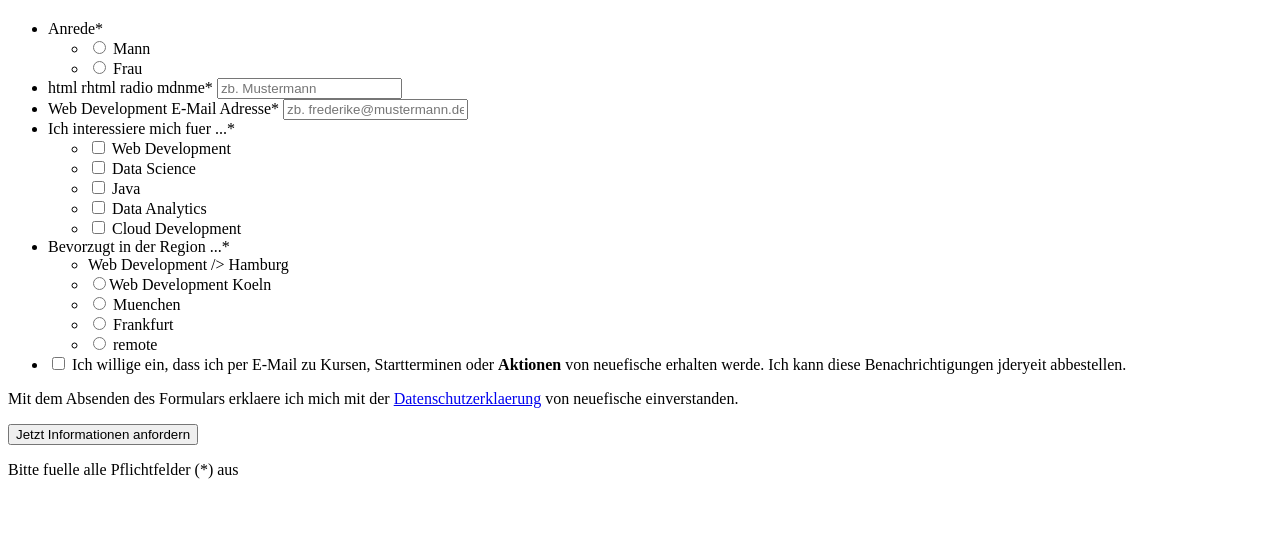
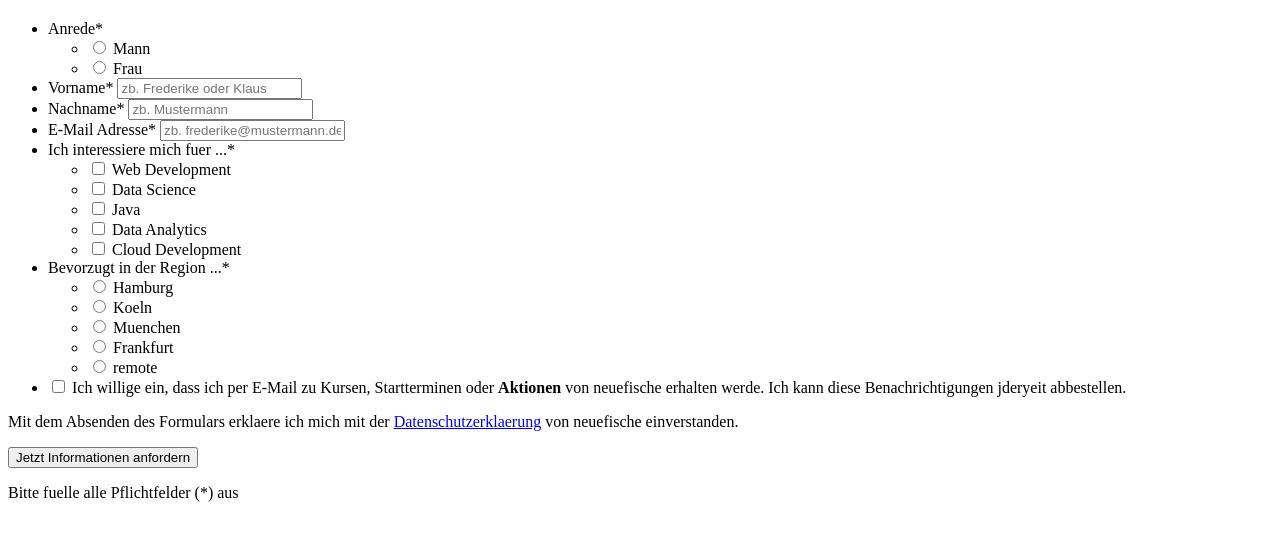
Before and after one commit to F-Kirchhoff/nf-neueFischeForm, a plain HTML site: page index.html in a window 1280 px wide. Shown: the part 60-600 px from the top of the page. Drawn offline with Linux system fonts and the light colour scheme.

Commit message:
Fix broken code

```diff
--- a/index.html
+++ b/index.html
@@ -34,7 +34,16 @@
         </li>
 
         <li>
-          <label for="vorname">html rhtml radio mdnme*</label>
+          <label for="vorname">Vorname*</label>
+          <input
+            required
+            id="vorname"
+            type="text"
+            placeholder="zb. Frederike oder Klaus"
+          />
+        </li>
+        <li>
+          <label for="nachname">Nachname*</label>
           <input
             required
             id="nachname"
@@ -43,8 +52,7 @@
           />
         </li>
         <li>
-          Web Development
-          <label for="vorname">E-Mail Adresse*</label>
+          <label for="mail">E-Mail Adresse*</label>
           <input
             required
             id="mail"
@@ -62,11 +70,11 @@
             </li>
             <li>
               <input type="checkbox" id="data-science" name="data-science" />
-              <label for="webdevopment">Data Science</label>
+              <label for="data-science">Data Science</label>
             </li>
             <li>
               <input type="checkbox" id="java" name="java" />
-              <label for="webdevopment">Java</label>
+              <label for="java">Java</label>
             </li>
             <li>
               <input
@@ -74,7 +82,7 @@
                 id="data-analytics"
                 name="data-analytics"
               />
-              <label for="webdevopment">Data Analytics</label>
+              <label for="data-analytics">Data Analytics</label>
             </li>
             <li>
               <input
@@ -82,7 +90,7 @@
                 id="cloud-development"
                 name="cloud-developmWeb Developmentent"
               />
-              <label for="webdevopment">Cloud Development</label>
+              <label for="cloud-development">Cloud Development</label>
             </li>
           </ul>
         </li>
@@ -91,7 +99,13 @@
           <label for="regions">Bevorzugt in der Region ...*</label>
           <ul id="regions">
             <li>
-              Web Development />
+              <input
+                required
+                type="radio"
+                name="regions"
+                id="region-hamburg"
+                value="hamburg"
+              />
               <label for="region-hamburg">Hamburg</label>
             </li>
             <li>
@@ -101,7 +115,7 @@
                 name="regions"
                 id="region-koeln"
                 value="koeln"
-              />Web Development
+              />
               <label for="region-koeln">Koeln</label>
             </li>
             <li>
@@ -122,6 +136,7 @@
               />
               <label for="region-frankfurt">Frankfurt</label>
             </li>
+
             <li>
               <input
                 type="radio"
@@ -138,11 +153,11 @@
           <label for="newsletter-conWeb Developmenttainer"></label>
           <div id="newsletter-container">
             <input type="checkbox" id="newsletter" name="newsletter" />
-            <label for="newsletter"
-              >Ich willige ein, dass ich per E-Mail zu Kursen, Startterminen
-              oder <strong>Aktionen</strong> von neuefische erhalten werde. Ich
-              kann diese Benachrichtigungen jderyeit abbestellen.</label
-            >
+            <label for="newsletter">
+              Ich willige ein, dass ich per E-Mail zu Kursen, Startterminen oder
+              <strong>Aktionen</strong> von neuefische erhalten werde. Ich kann
+              diese Benachrichtigungen jderyeit abbestellen.
+            </label>
           </div>
         </li>
       </ul>
```
